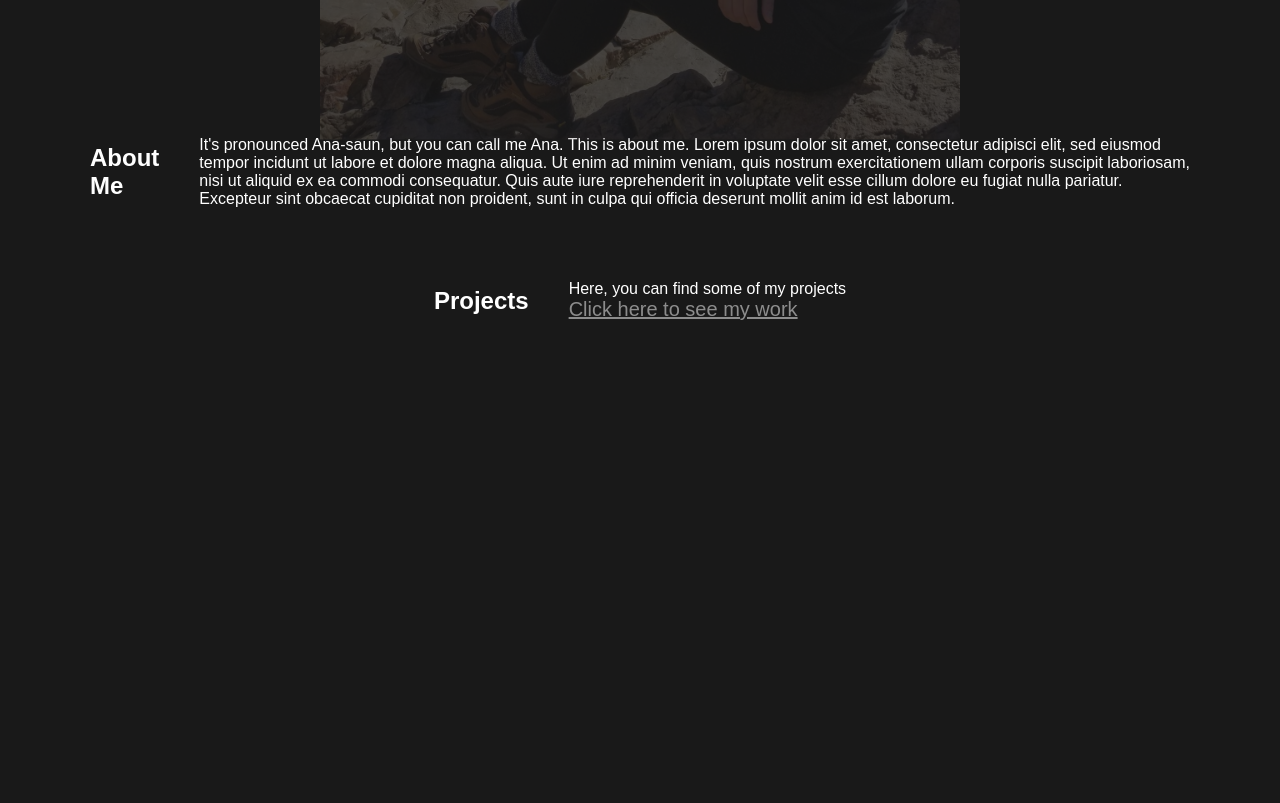
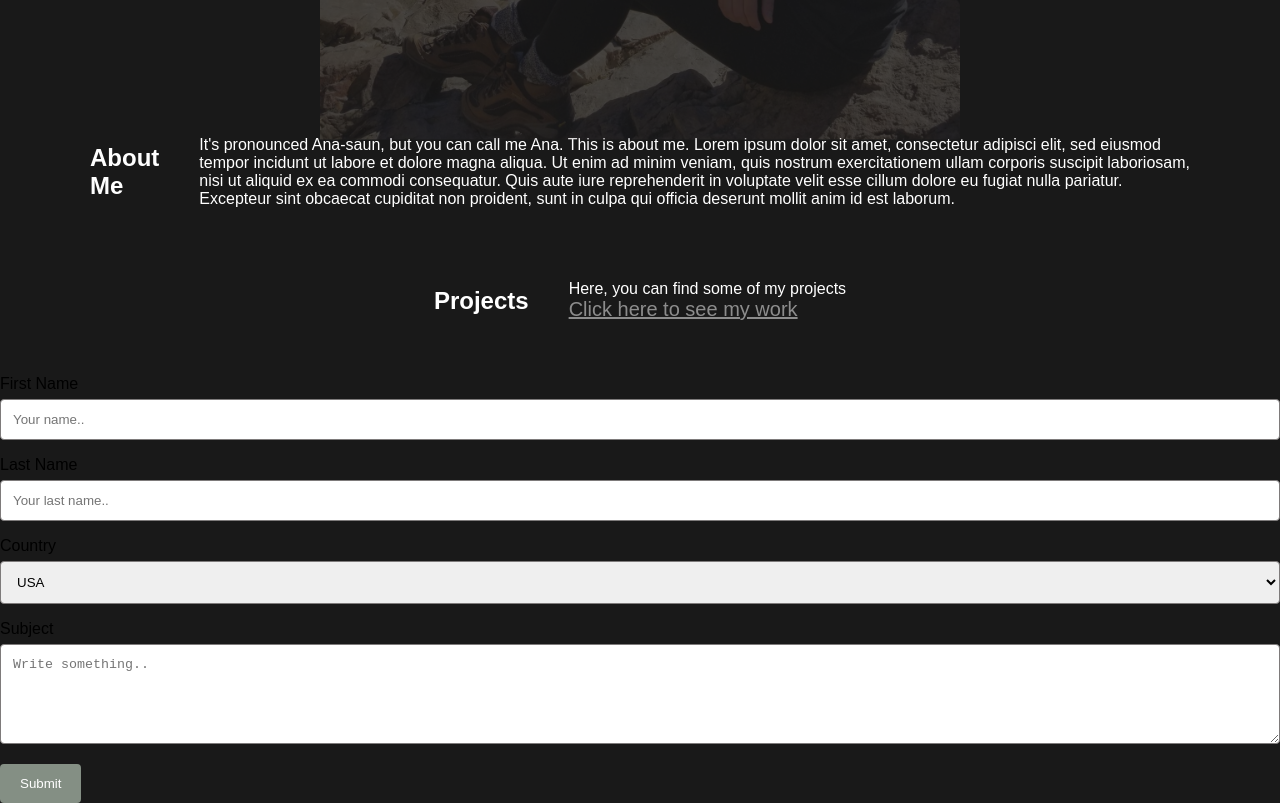
Before and after one commit to anakayy/Portfolio, a plain HTML site: page index.html in a window 1280 px wide. Shown: the part 960-1763 px from the top of the page. Before the commit the page ends 1281 px from the top, so only its background shows below. Drawn offline with Linux system fonts and the light colour scheme.

Commit message:
added contact form

```diff
--- a/assets/style.css
+++ b/assets/style.css
@@ -88,3 +88,24 @@ body {
   opacity: 0.5;
   font-size: 20px;
 }
+input[type="text"],
+select,
+textarea {
+  width: 100%;
+  padding: 12px;
+  border: 1px solid rgb(126, 123, 123);
+  border-radius: 4px;
+  box-sizing: border-box;
+  margin-top: 6px;
+  margin-bottom: 16px;
+  resize: vertical;
+}
+
+input[type="submit"] {
+  background-color: #848f84;
+  color: white;
+  padding: 12px 20px;
+  border: none;
+  border-radius: 4px;
+  cursor: pointer;
+}
--- a/index.html
+++ b/index.html
@@ -61,5 +61,42 @@
         >
       </p>
     </section>
+    <br /><br /><br />
+    <section class="container" id="contact">
+      <form action="action_page.php">
+        <label for="fname">First Name</label>
+        <input
+          type="text"
+          id="fname"
+          name="firstname"
+          placeholder="Your name.."
+        />
+
+        <label for="lname">Last Name</label>
+        <input
+          type="text"
+          id="lname"
+          name="lastname"
+          placeholder="Your last name.."
+        />
+
+        <label for="country">Country</label>
+        <select id="country" name="country">
+          <option value="usa">USA</option>
+          <option value="australia">Australia</option>
+          <option value="canada">Canada</option>
+        </select>
+
+        <label for="subject">Subject</label>
+        <textarea
+          id="subject"
+          name="subject"
+          placeholder="Write something.."
+          style="height: 100px"
+        ></textarea>
+
+        <input type="submit" value="Submit" />
+      </form>
+    </section>
   </body>
 </html>
```
